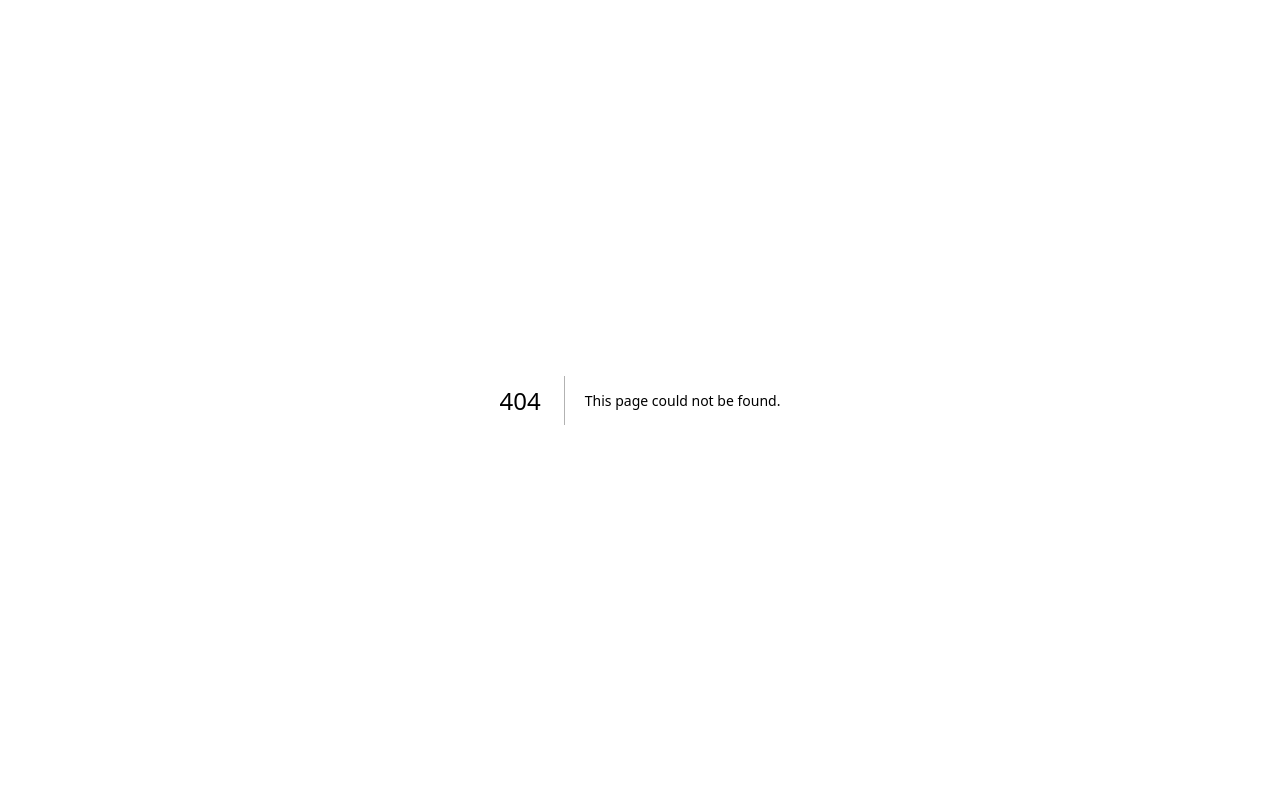
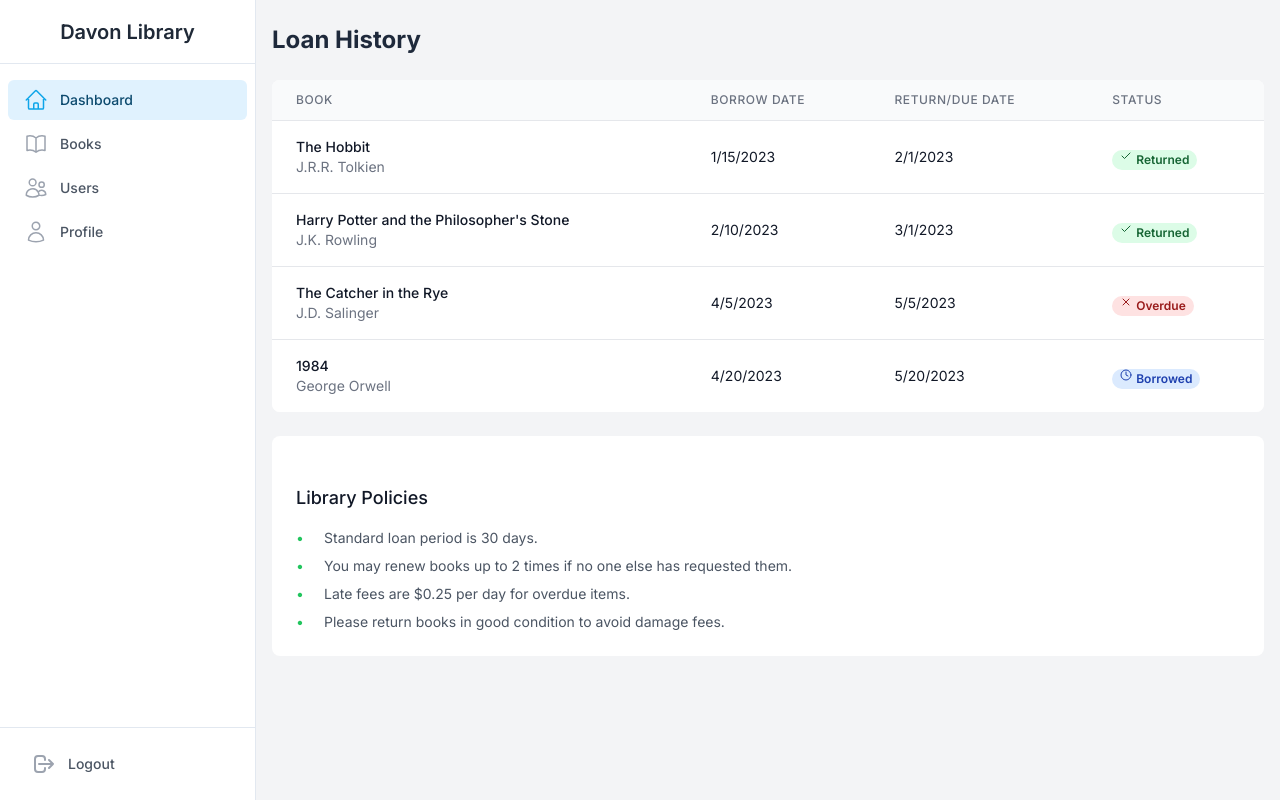
Before and after one commit to tanaksudavon/davon-library-system, a Next.js app in the folder frontend/davon-library-webui/: page /dashboard/profile/history in a window 1280 px wide. Before the commit this address had no page. Built offline with nearby package versions, Linux system fonts and the light colour scheme; sample sign-in values are in the browser's storage.

Commit message:
feat: add UserHistoryPage component to display user's loan history with authentication checks

```diff
--- /dev/null
+++ b/frontend/davon-library-webui/src/app/dashboard/profile/history/page.tsx
@@ -0,0 +1,153 @@
+'use client';
+
+import { useEffect, useState } from 'react';
+import { useRouter } from 'next/navigation';
+import { useAuthStore } from '@/lib/store/auth-store';
+import { FiClock, FiCheck, FiX } from 'react-icons/fi';
+
+export default function UserHistoryPage() {
+    const router = useRouter();
+    const { user } = useAuthStore();
+
+    // Sample loan history data (in a real app, this would come from an API)
+    const [loanHistory, setLoanHistory] = useState([
+        {
+            id: 1,
+            bookTitle: 'The Hobbit',
+            bookAuthor: 'J.R.R. Tolkien',
+            borrowDate: '2023-01-15',
+            returnDate: '2023-02-01',
+            status: 'Returned'
+        },
+        {
+            id: 2,
+            bookTitle: 'Harry Potter and the Philosopher\'s Stone',
+            bookAuthor: 'J.K. Rowling',
+            borrowDate: '2023-02-10',
+            returnDate: '2023-03-01',
+            status: 'Returned'
+        },
+        {
+            id: 3,
+            bookTitle: 'The Catcher in the Rye',
+            bookAuthor: 'J.D. Salinger',
+            borrowDate: '2023-04-05',
+            dueDate: '2023-05-05',
+            status: 'Overdue'
+        },
+        {
+            id: 4,
+            bookTitle: '1984',
+            bookAuthor: 'George Orwell',
+            borrowDate: '2023-04-20',
+            dueDate: '2023-05-20',
+            status: 'Borrowed'
+        },
+    ]);
+
+    useEffect(() => {
+        if (!user) {
+            router.replace('/login');
+        }
+    }, [user, router]);
+
+    if (!user) {
+        return (
+            <div className="flex justify-center items-center min-h-screen">
+                <div className="text-center">
+                    <h2 className="text-xl font-semibold">Authentication required</h2>
+                    <p className="mt-2">Please log in to view your loan history</p>
+                </div>
+            </div>
+        );
+    }
+
+    return (
+        <div className="container mx-auto">
+            <h1 className="text-2xl font-bold text-slate-800 mb-6">Loan History</h1>
+
+            <div className="bg-white shadow-sm rounded-lg overflow-hidden">
+                <div className="overflow-x-auto">
+                    <table className="min-w-full divide-y divide-gray-200">
+                        <thead className="bg-gray-50">
+                            <tr>
+                                <th scope="col" className="px-6 py-3 text-left text-xs font-medium text-gray-500 uppercase tracking-wider">
+                                    Book
+                                </th>
+                                <th scope="col" className="px-6 py-3 text-left text-xs font-medium text-gray-500 uppercase tracking-wider">
+                                    Borrow Date
+                                </th>
+                                <th scope="col" className="px-6 py-3 text-left text-xs font-medium text-gray-500 uppercase tracking-wider">
+                                    Return/Due Date
+                                </th>
+                                <th scope="col" className="px-6 py-3 text-left text-xs font-medium text-gray-500 uppercase tracking-wider">
+                                    Status
+                                </th>
+                            </tr>
+                        </thead>
+                        <tbody className="bg-white divide-y divide-gray-200">
+                            {loanHistory.map((loan) => (
+                                <tr key={loan.id}>
+                                    <td className="px-6 py-4 whitespace-nowrap">
+                                        <div className="text-sm font-medium text-gray-900">{loan.bookTitle}</div>
+                                        <div className="text-sm text-gray-500">{loan.bookAuthor}</div>
+                                    </td>
+                                    <td className="px-6 py-4 whitespace-nowrap">
+                                        <div className="text-sm text-gray-900">
+                                            {new Date(loan.borrowDate).toLocaleDateString()}
+                                        </div>
+                                    </td>
+                                    <td className="px-6 py-4 whitespace-nowrap">
+                                        <div className="text-sm text-gray-900">
+                                            {loan.returnDate
+                                                ? new Date(loan.returnDate).toLocaleDateString()
+                                                : loan.dueDate ? new Date(loan.dueDate).toLocaleDateString() : 'N/A'}
+                                        </div>
+                                    </td>
+                                    <td className="px-6 py-4 whitespace-nowrap">
+                                        <span className={`px-2 inline-flex text-xs leading-5 font-semibold rounded-full ${
+                                            loan.status === 'Returned'
+                                                ? 'bg-green-100 text-green-800'
+                                                : loan.status === 'Overdue'
+                                                ? 'bg-red-100 text-red-800'
+                                                : 'bg-blue-100 text-blue-800'
+                                        }`}>
+                                            {loan.status === 'Returned' && <FiCheck className="mr-1" />}
+                                            {loan.status === 'Overdue' && <FiX className="mr-1" />}
+                                            {loan.status === 'Borrowed' && <FiClock className="mr-1" />}
+                                            {loan.status}
+                                        </span>
+                                    </td>
+                                </tr>
+                            ))}
+                        </tbody>
+                    </table>
+                </div>
+            </div>
+
+            <div className="mt-6">
+                <div className="bg-white shadow-sm rounded-lg p-6">
+                    <h3 className="text-lg font-medium text-gray-900 mb-4">Library Policies</h3>
+                    <ul className="space-y-2 text-sm text-gray-600">
+                        <li className="flex items-start">
+                            <span className="flex-shrink-0 h-5 w-5 text-green-500 mr-2">•</span>
+                            <span>Standard loan period is 30 days.</span>
+                        </li>
+                        <li className="flex items-start">
+                            <span className="flex-shrink-0 h-5 w-5 text-green-500 mr-2">•</span>
+                            <span>You may renew books up to 2 times if no one else has requested them.</span>
+                        </li>
+                        <li className="flex items-start">
+                            <span className="flex-shrink-0 h-5 w-5 text-green-500 mr-2">•</span>
+                            <span>Late fees are $0.25 per day for overdue items.</span>
+                        </li>
+                        <li className="flex items-start">
+                            <span className="flex-shrink-0 h-5 w-5 text-green-500 mr-2">•</span>
+                            <span>Please return books in good condition to avoid damage fees.</span>
+                        </li>
+                    </ul>
+                </div>
+            </div>
+        </div>
+    );
+}
```
